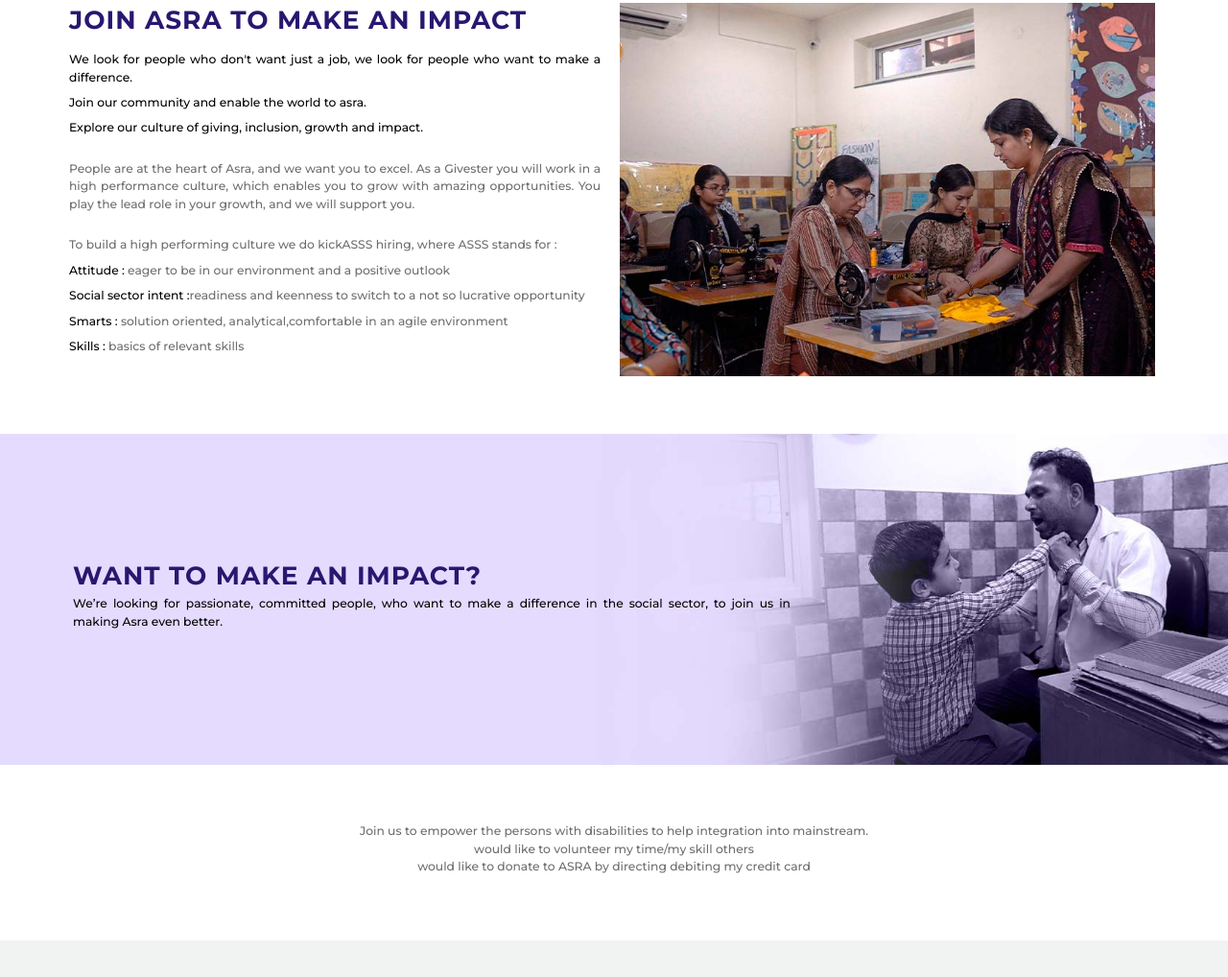
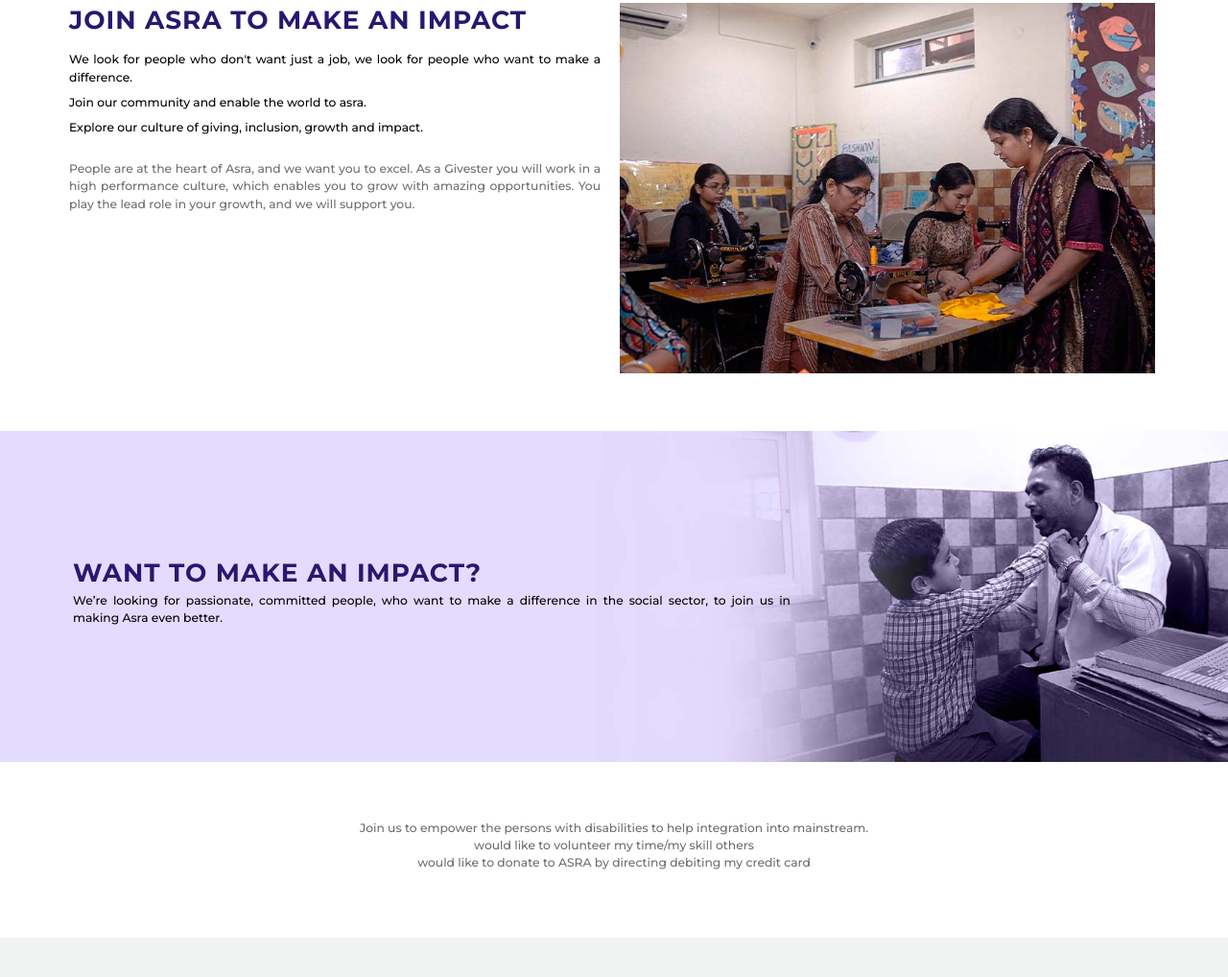
Before and after one commit to rawatpawan/asra, a plain HTML site: page get-involved.html in a window 1280 px wide. Shown: the part 857-1875 px from the top of the page at 96% size. Drawn offline with nearby package versions, Linux system fonts and the light colour scheme; a web font is replaced by a local one.

Commit message:
urgent-changes

```diff
--- a/get-involved.html
+++ b/get-involved.html
@@ -157,12 +157,6 @@
               <p class="mt-5">
                 People are at the heart of Asra, and we want you to excel. As a Givester you will work in a high performance culture, which enables you to grow with amazing opportunities. You play the lead role in your growth, and we will support you.
               </p>
-              <p class="mt-5">To build a high performing culture we do kickASSS hiring, where ASSS stands for :</p>
-
-              <p class="">  <span style="color: #000000; font-size: 1.538rem;line-height: 150%;font-weight: 500;font-family: 'Montserrat', sans-serif; letter-spacing: 0px;">Attitude : </span> eager to be in our environment and a positive outlook</p>
-              <p class="">  <span style="color: #000000; font-size: 1.538rem;line-height: 150%;font-weight: 500;font-family: 'Montserrat', sans-serif; letter-spacing: 0px;">Social sector intent :</span>readiness and keenness to switch to a not so lucrative opportunity</p>
-              <p class="">  <span style="color: #000000; font-size: 1.538rem;line-height: 150%;font-weight: 500;font-family: 'Montserrat', sans-serif; letter-spacing: 0px;">Smarts : </span>solution oriented, analytical,comfortable in an agile environment</p>
-              <p class="">  <span style="color: #000000; font-size: 1.538rem;line-height: 150%;font-weight: 500;font-family: 'Montserrat', sans-serif; letter-spacing: 0px;">Skills : </span> basics of relevant skills </p>
 
           </div>
       </div>
```
Also changed, not shown: about-us.html (+1 -1 lines).
